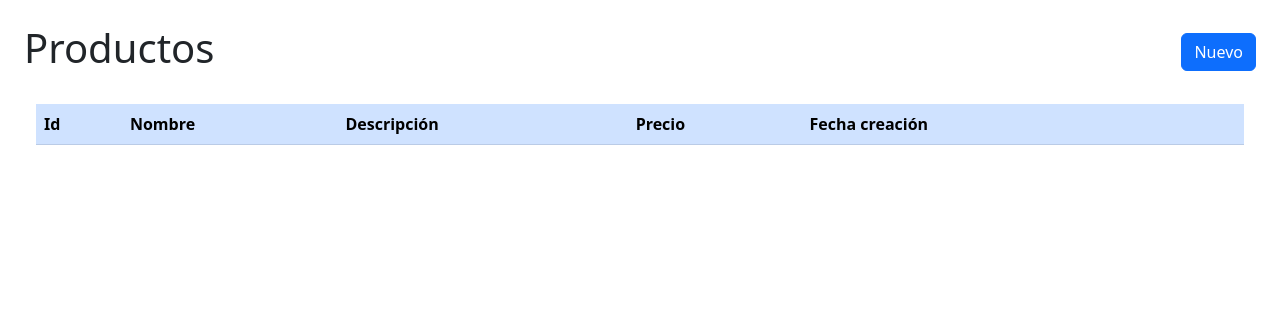
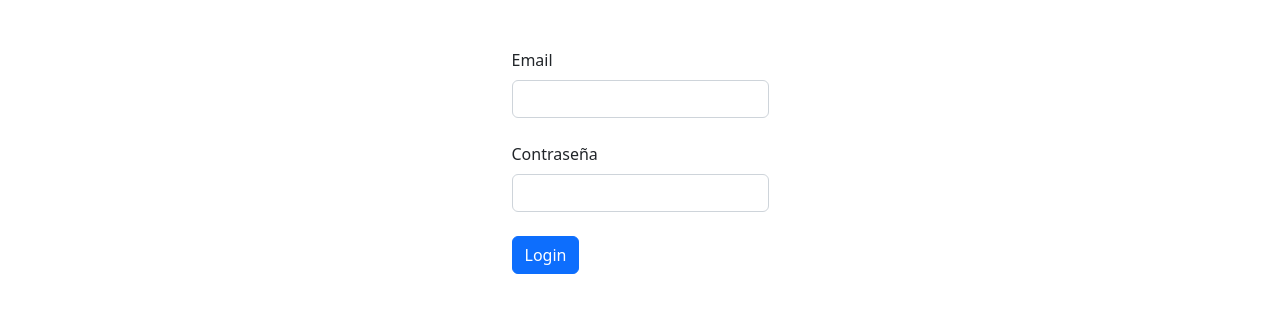
Before and after one commit to franjmr0416/fertilab, a PHP site: page / in a window 1280 px wide. Shown: the top 321 px of the page. Run offline with PHP 8.4, Linux system fonts and the light colour scheme; data that the repository does not hold is empty.

Commit message:
login page

```diff
--- a/addProduct.php
+++ b/addProduct.php
@@ -1,4 +1,10 @@
 <?php
+session_start();
+if (isset($_SESSION['nombre'])) {
+  $usuarioLogeado = $_SESSION['nombre'];
+} else {
+  header('location: index.php');
+}
 require 'services/database.php';
 
 $today = date("Y-m-d");
--- a/index.php
+++ b/index.php
@@ -1,11 +1,34 @@
 <?php
+session_start();
+if (isset($_SESSION['nombre'])) {
+  header('location: productos.php');
+}
+
 require 'services/database.php';
 $db = new Database();
 $connection = $db->connection();
-$getProductos = $connection->query("SELECT id, nombre, descripcion, precio, fecha_creacion FROM productos order by id asc");
 
-$getProductos->execute();
-$result = $getProductos->fetchAll(PDO::FETCH_ASSOC);
+if (isset($_POST['btnSubmit'])) {
+  $emailSubmited = $_POST['email'];
+  $claveSubmited = $_POST['clave'];
+
+  $query = $connection->prepare("SELECT nombre, puesto, email FROM usuarios WHERE email = :email AND clave = :clave");
+  $query->execute(['email' => $emailSubmited, 'clave' => $claveSubmited]);
+  $result = $query->fetch(PDO::FETCH_ASSOC);
+
+  if (!isset($_SESSION['nombre'])) {
+    if ($result) {
+      $nombre = $result['nombre'];
+      $puesto = $result['puesto'];
+
+      $_SESSION['nombre'] = $nombre;
+      header("location: productos.php");
+    } else {
+      echo 'Usuario y/o contraseña incorrectos';
+    }
+  }
+}
+
 ?>
 <!DOCTYPE html>
 <html lang="en">
@@ -20,48 +43,25 @@ $result = $getProductos->fetchAll(PDO::FETCH_ASSOC);
 </head>
 
 <body>
-  <div class="p-4">
-    <div class="row align-items-center">
-      <div class="col">
-        <h1>Productos</h1>
-      </div>
-      <div class="col-auto">
-        <a href="addProduct.php" class="btn btn-primary w-auto">Nuevo</a>
-      </div>
+  <div class="p-2 p-md-4 container d-flex justify-content-center">
+    <div class="d-flex justify-content-center mt-4">
+      <form method="POST">
+        <div class="form-outline mb-4">
+          <label class="form-label" for="email">Email</label>
+          <input type="email" id="email" class="form-control" name="email" />
+        </div>
+
+        <div class="form-outline mb-4">
+          <label class="form-label" for="clave">Contraseña</label>
+          <input type="password" id="clave" class="form-control" name="clave" />
+        </div>
+        <button type="submit" class="btn btn-primary btn-block mb-4" name="btnSubmit" value="btnSubmit">Login</button>
+      </form>
+
     </div>
-    <div class="row p-4">
-      <table class="table table-striped">
-        <thead class="table-primary">
-          <tr>
-            <th>Id</th>
-            <th>Nombre</th>
-            <th>Descripción</th>
-            <th>Precio</th>
-            <th>Fecha creación</th>
-            <th>
-            </th>
-            <th></th>
-          </tr>
-        </thead>
-        <tbody>
-          <?php
-          foreach ($result as $row) {
-            echo '<tr>';
-            echo '<td>' . $row['id'] . '</td>';
-            echo '<td>' . $row['nombre'] . '</td>';
-            echo '<td>' . $row['descripcion'] . '</td>';
-            echo '<td>' . $row['precio'] . '</td>';
-            echo '<td>' . $row['fecha_creacion'] . '</td>';
-            echo '<td>' . '<a href="addProduct.php?id=' . $row['id'] . '" class="btn btn-secondary">Editar</a>' . '</td>';
-            echo '<td>' . '<a href="delete.php?id=' . $row['id'] . '" class="btn btn-danger">Eliminar</a>' . '</td>';
-            echo '</tr>';
-          }
-          ?>
 
-        </tbody>
-      </table>
-    </div>
   </div>
 </body>
 
+
 </html>
```
Also changed, not shown: delete.php (+7 -1 lines), productos.php (added, +73 -0 lines), services/upsert.php (+7 -1 lines).
